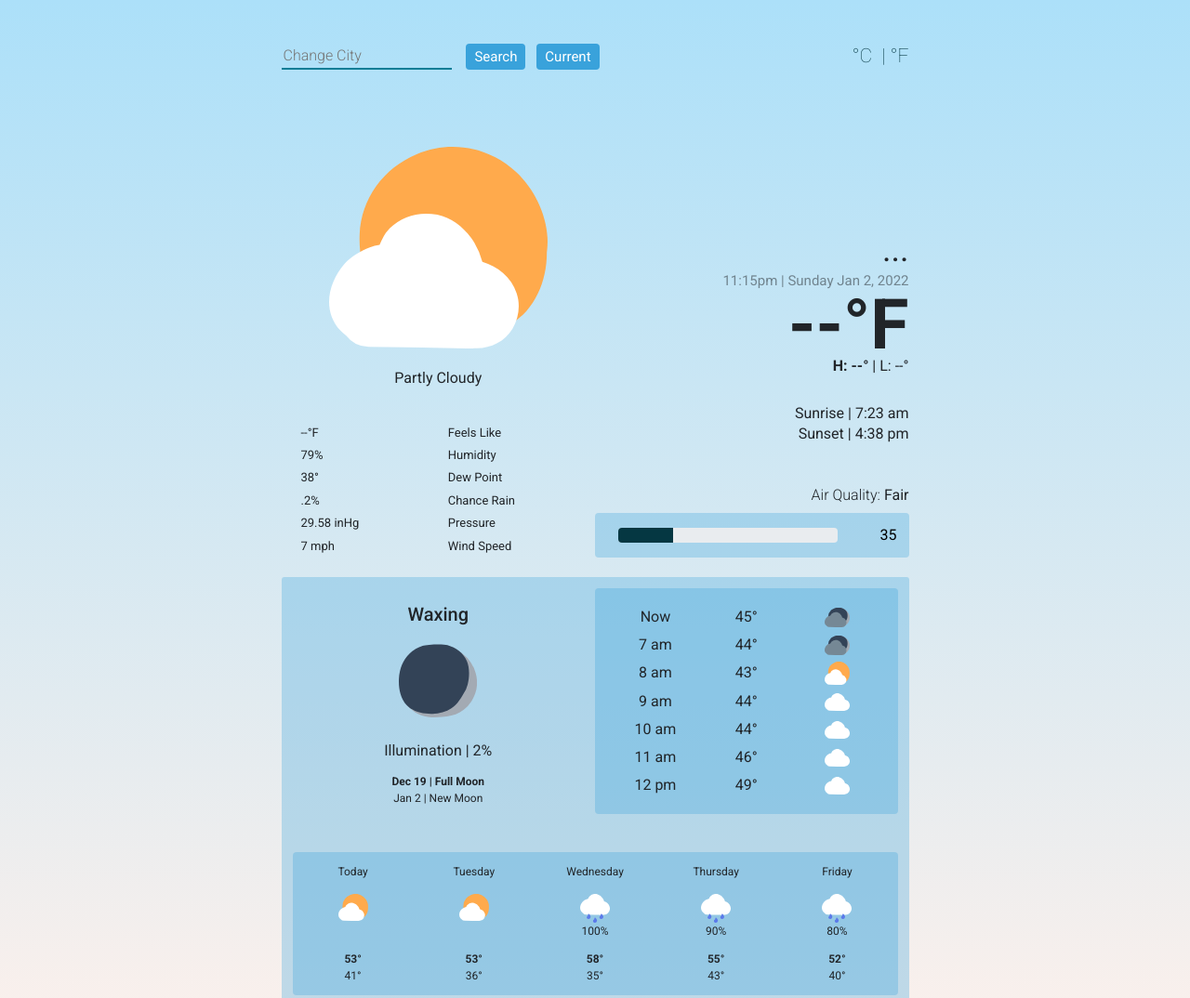
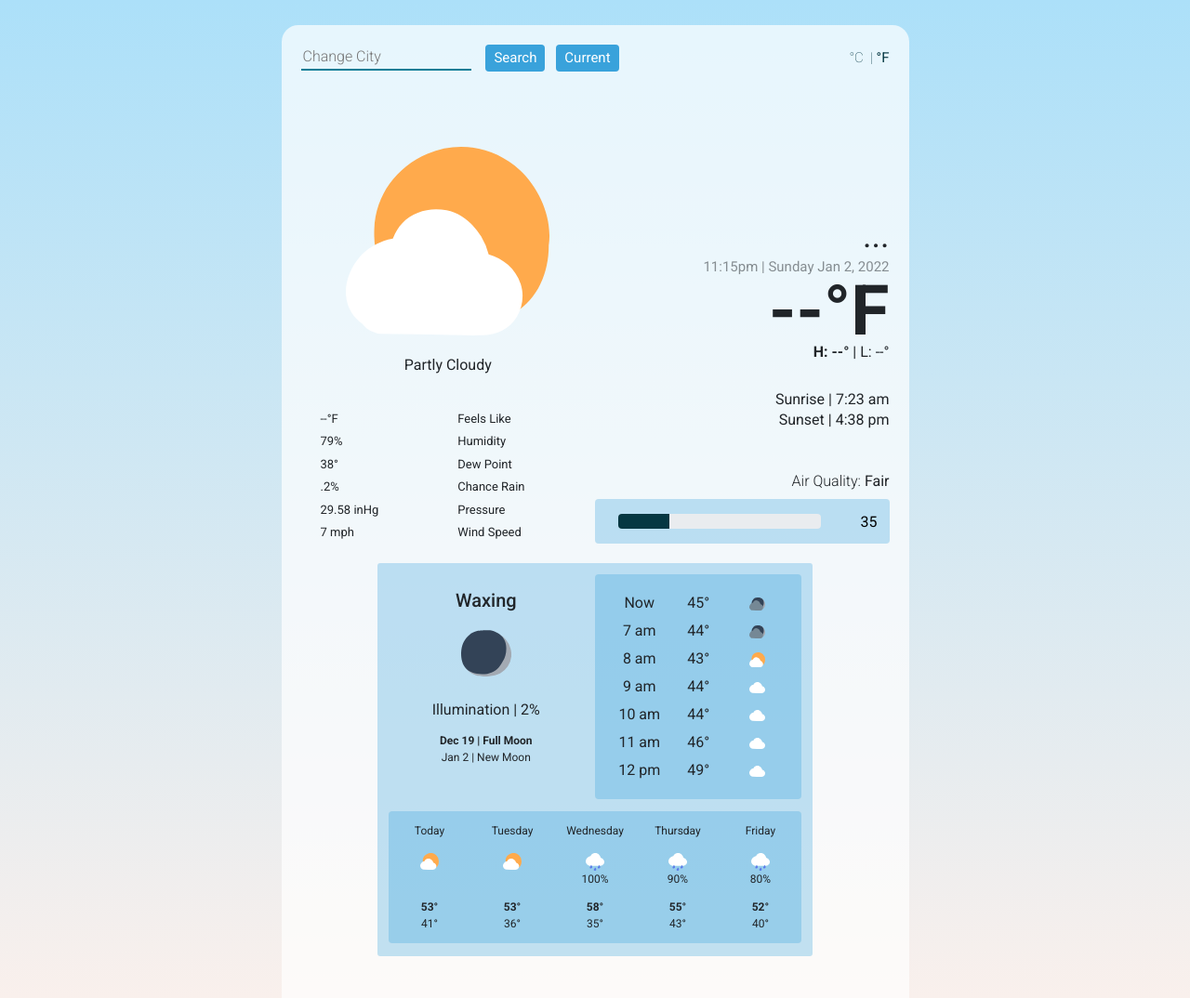
Before and after one commit to MegMcC15/Vanilla-Weather-App_by-Magpie, a plain HTML site: page index.html in a window 1280 px wide. Shown: the top 1074 px of the page at 93% size. Drawn offline with nearby package versions, Linux system fonts and the light colour scheme.

Commit message:
Added card behind elements & updated top row items
- bootstrap transparent white card, new margin + padding
- updated (header) top row margin
- 'Current' btn had moved to next line, so adjusted top row column widths
- smaller °C | °F header metrics to fit new column width

```diff
--- a/index.html
+++ b/index.html
@@ -22,9 +22,10 @@
 	</head>
 	<body>
 		<div class="container">
+			<div class="card main" id="main-card">
 				<header>
 					<div class="row">
-					<div class="col-9 change-city">
+						<div class="col-10 change-city">
 							<form id="change-city-form">
 								<input
 									type="text"
@@ -45,9 +46,9 @@
 							</form>
 						</div>
 
-					<div class="col-3 metrics" id="select-metrics">
+						<div class="col-2 metrics" id="select-metrics">
 							<a href="#" id="change-C">°C</a>&nbsp; |
-						<a href="#" id="change-F">°F</a>
+							<a href="#" id="change-F"><strong>°F</strong></a>
 						</div>
 					</div>
 				</header>
@@ -311,6 +312,7 @@
 				</div>
 				<footer>Coded by Meg McC</footer>
 			</div>
+		</div>
 
 		<script src="src/index.js"></script>
 	</body>
--- a/src/style.css
+++ b/src/style.css
@@ -13,8 +13,16 @@ body .container {
 	padding: 0px;
 }
 
+body .main {
+	margin: 27px 0px;
+	padding: 0px 21px;
+	background-color: rgba(255, 255, 255, 0.7);
+	border: none;
+	border-radius: 18px;
+}
+
 header {
-	margin: 45px 0px 0px;
+	margin: 21px 0px 0px;
 	padding: 0px;
 	max-width: 100%;
 }
@@ -23,7 +31,8 @@ header .metrics {
 	color: rgba(5, 55, 66, 1);
 	display: inline;
 	text-align: right;
-	font-size: 21px;
+	align-self: center;
+	font-size: 15px;
 	font-weight: 200;
 }
 
```
Lines whose indentation alone changed are shown as unchanged.
